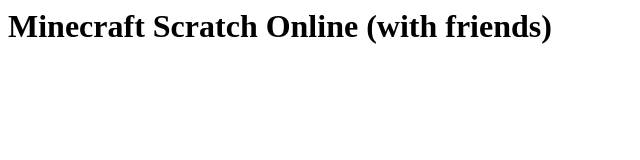
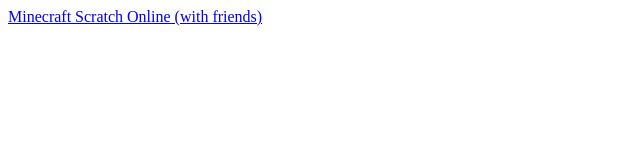
Before and after one commit to Boubou78000/WebSite, a plain HTML site: page index.html in a window 1280 px wide. Shown: the whole page, without its empty margins (0-640 px from the left). Drawn offline with Linux system fonts and the light colour scheme.

Commit message:
Update index.html

```diff
--- a/index.html
+++ b/index.html
@@ -1,4 +1,4 @@
 <head><title>Main Dashboard - Boubou78000</title></head>
 <body>
-  <h1 href="/twpackager/minecraft">Minecraft Scratch Online (with friends)</h1>
+  <a href="/twpackager/minecraft">Minecraft Scratch Online (with friends)</a>
 </body>
```
